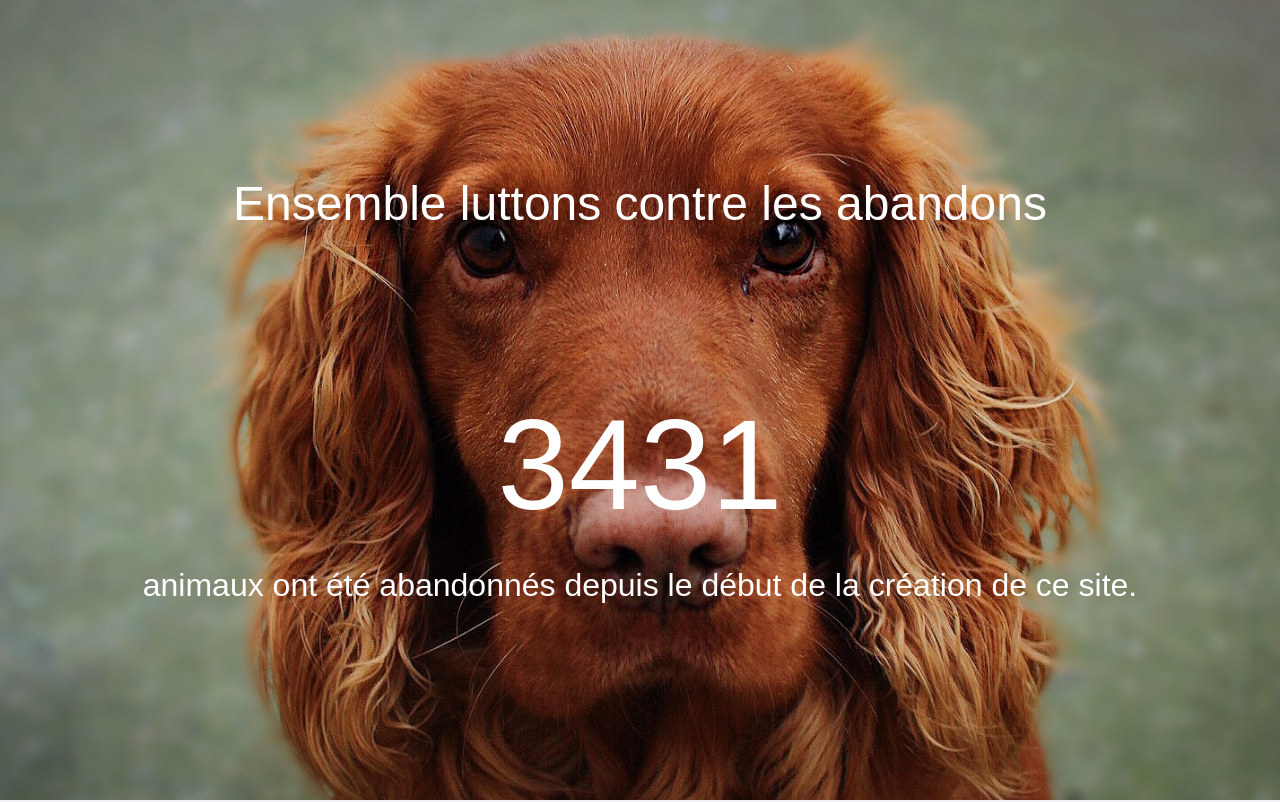
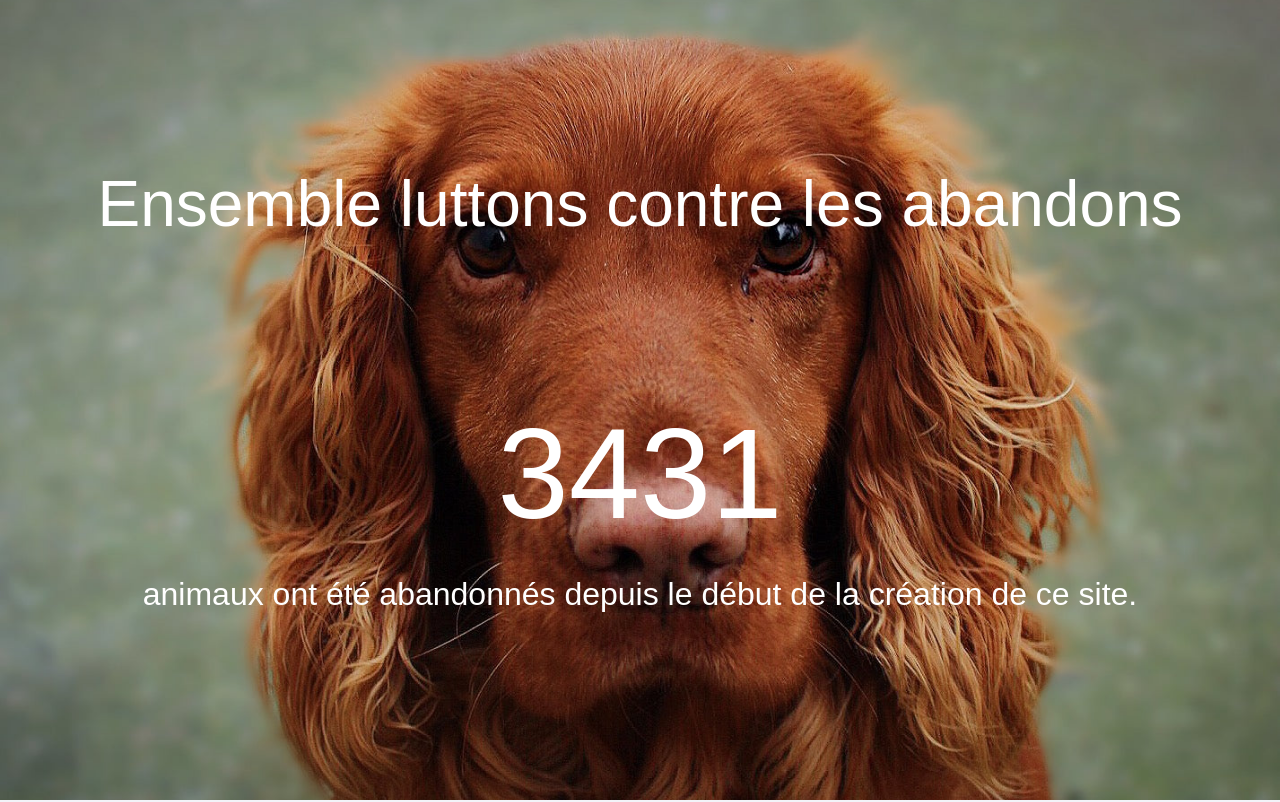
Before and after one commit to TommyRiquet/HappyPets, a React (Create React App) app in the folder Web App Frontend/: page / in a window 1280 px wide. Shown: the top 802 px of the page. Built offline with nearby package versions, Linux system fonts and the light colour scheme.

Commit message:
Rectification du background

```diff
--- a/Web App Frontend/src/Pages/Home/Home.css
+++ b/Web App Frontend/src/Pages/Home/Home.css
@@ -11,6 +11,7 @@ html {
     /*Configuration image*/
     background:url("../../Assets/homeBackGround1.png") no-repeat center center;
     background-size: cover;
+    background-attachment: fixed;
     position: relative;
     height: 100vh;
     display: flex;
@@ -25,13 +26,14 @@ html {
     font-family: Arial, sans-serif;
 }
 
+.homeContent1 h1{
+    font-size: 400%;
+}
+
+
 .homeContent1 p{
     margin-top: 10%;
     font-size: 200%;
-}
-
-.homeContent1 h1{
-    font-size: 300%;
 }
 
 .homeContent2{
```
